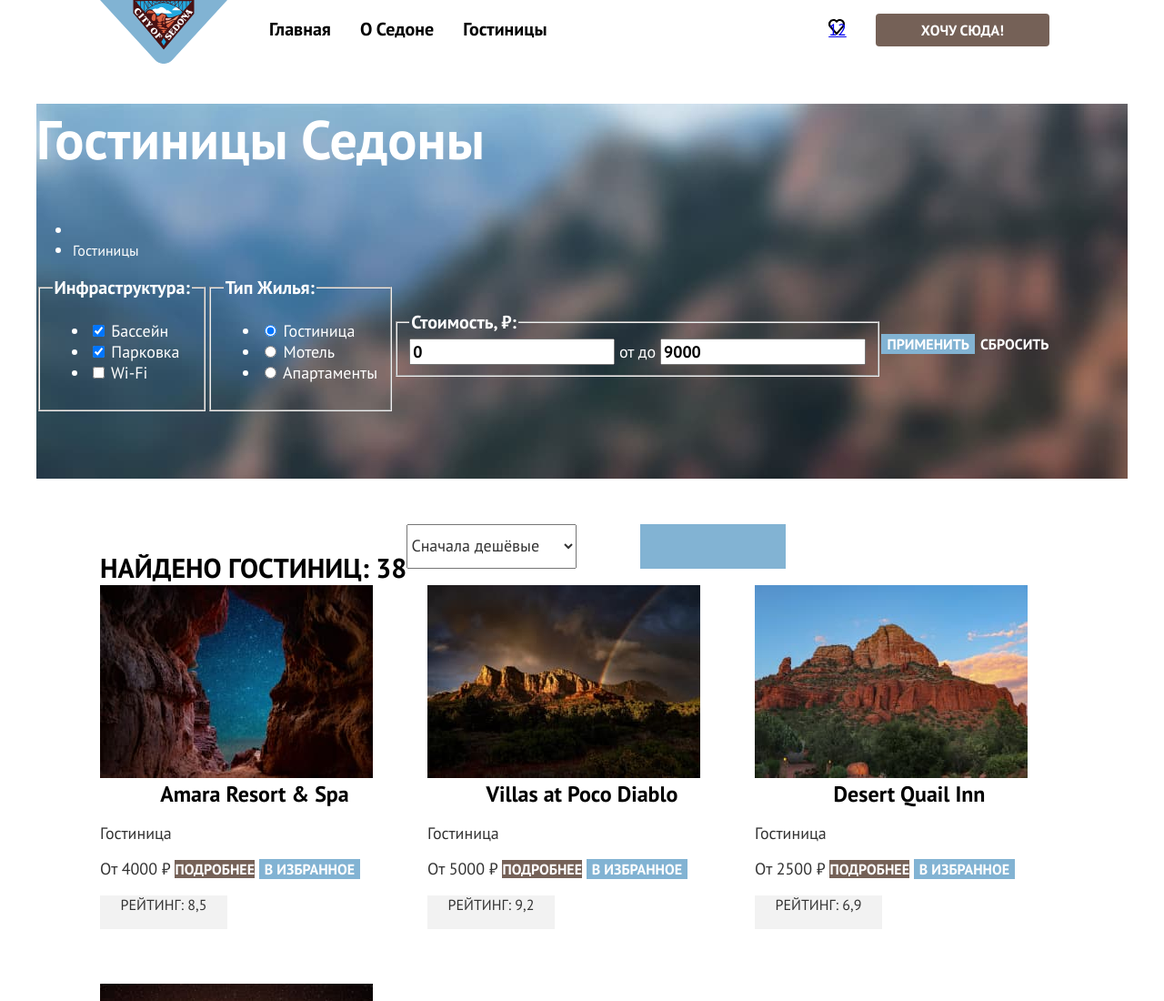
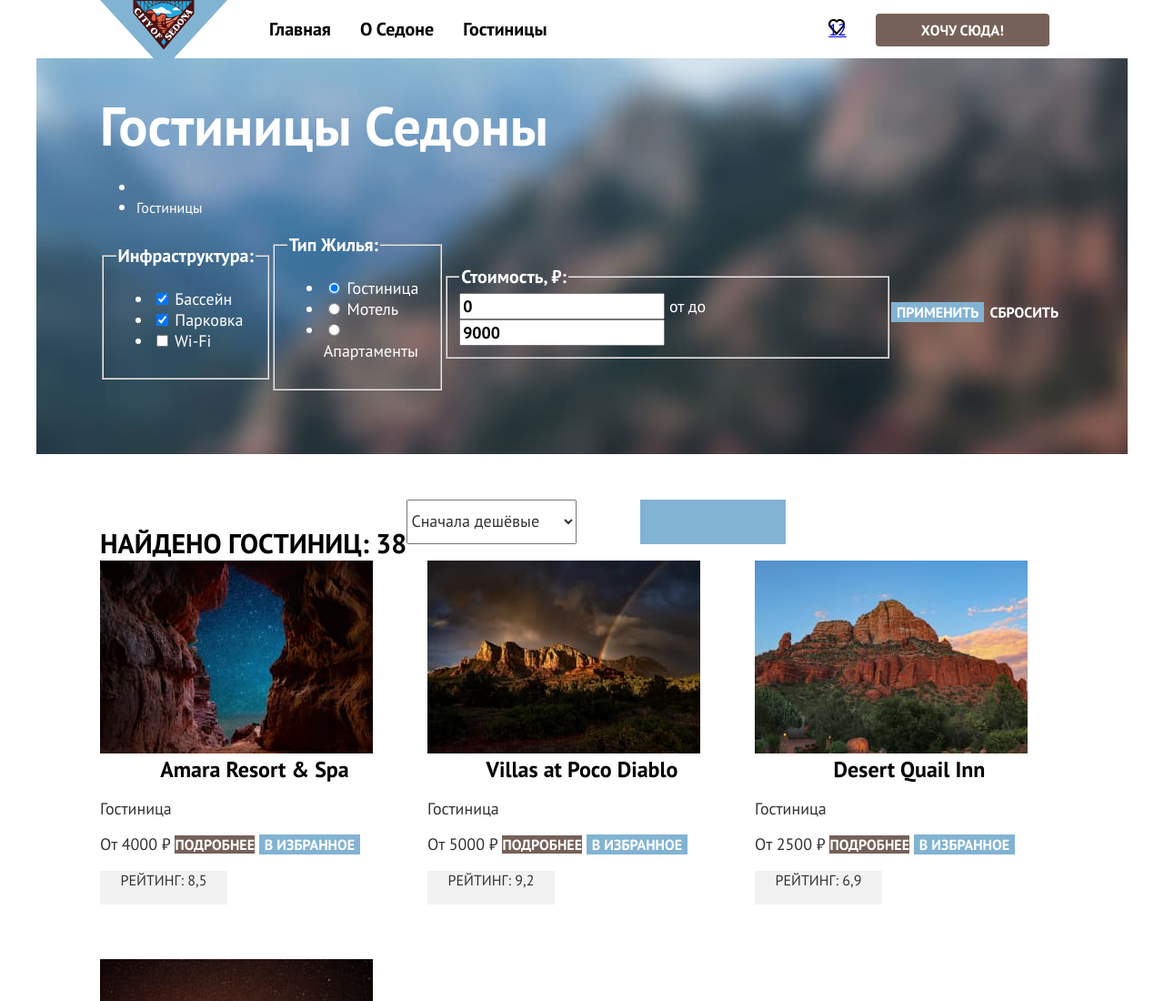
Before and after one commit to htmlacademy-htmlcss/2493007-sedona-1, a plain HTML site: page catalog.html in a window 1280 px wide. Shown: the top 1100 px of the page at 91% size. Drawn offline with Linux system fonts and the light colour scheme.

Commit message:
add padding catalog-hotels

```diff
--- a/styles/styles.css
+++ b/styles/styles.css
@@ -510,6 +510,9 @@ h3 {
     width: 100%;
     min-height: 412px;
 
+    display: flex;
+    padding: 35px 70px 70px 70px;
+    flex-direction: column;
 }
 
 
@@ -518,6 +521,9 @@ h3 {
     font-style: normal;
     font-weight: 700;
     line-height: 78px;
+
+    margin: 0;
+
 }
 
 .breadcrumbs-link {
```
